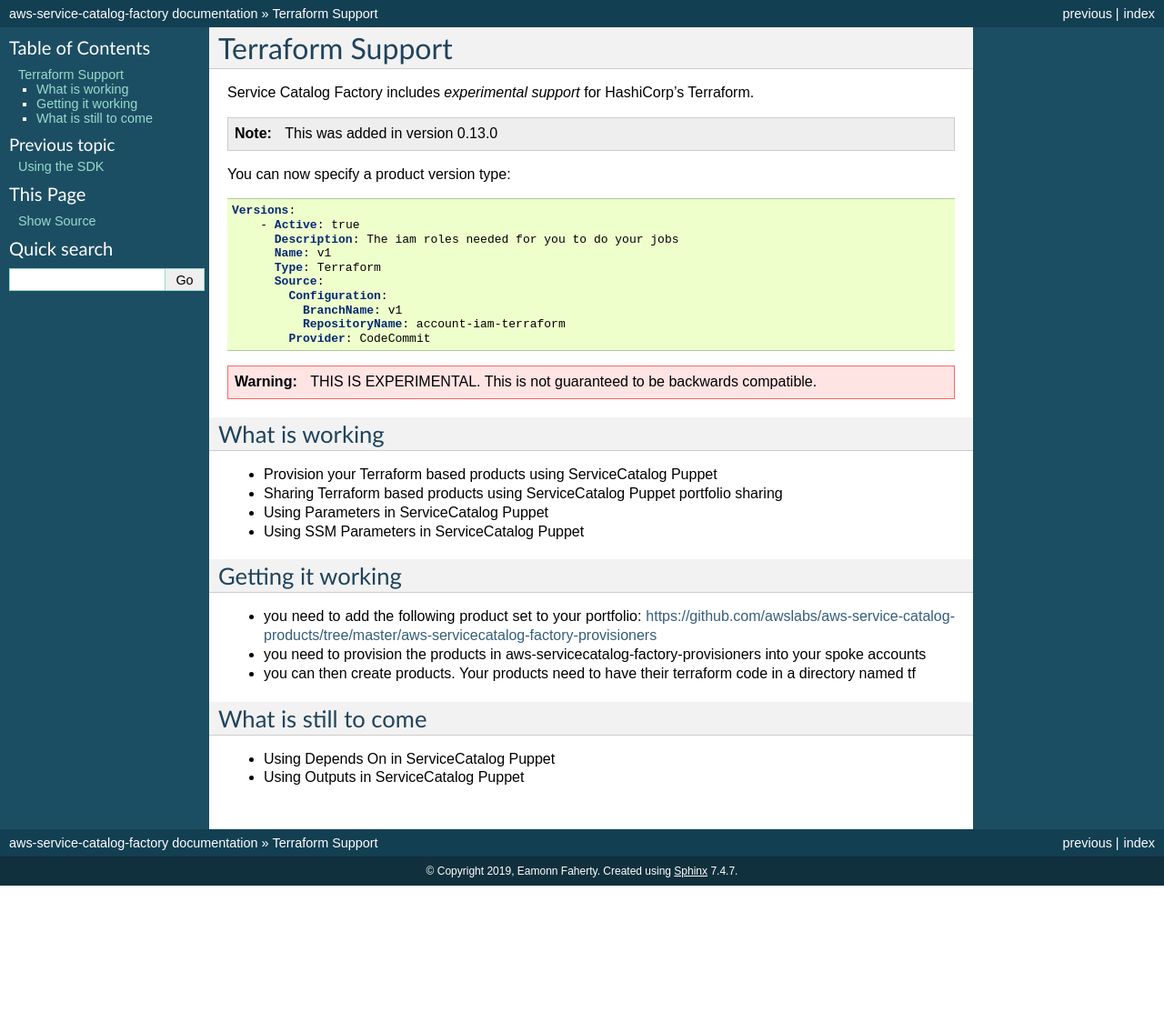
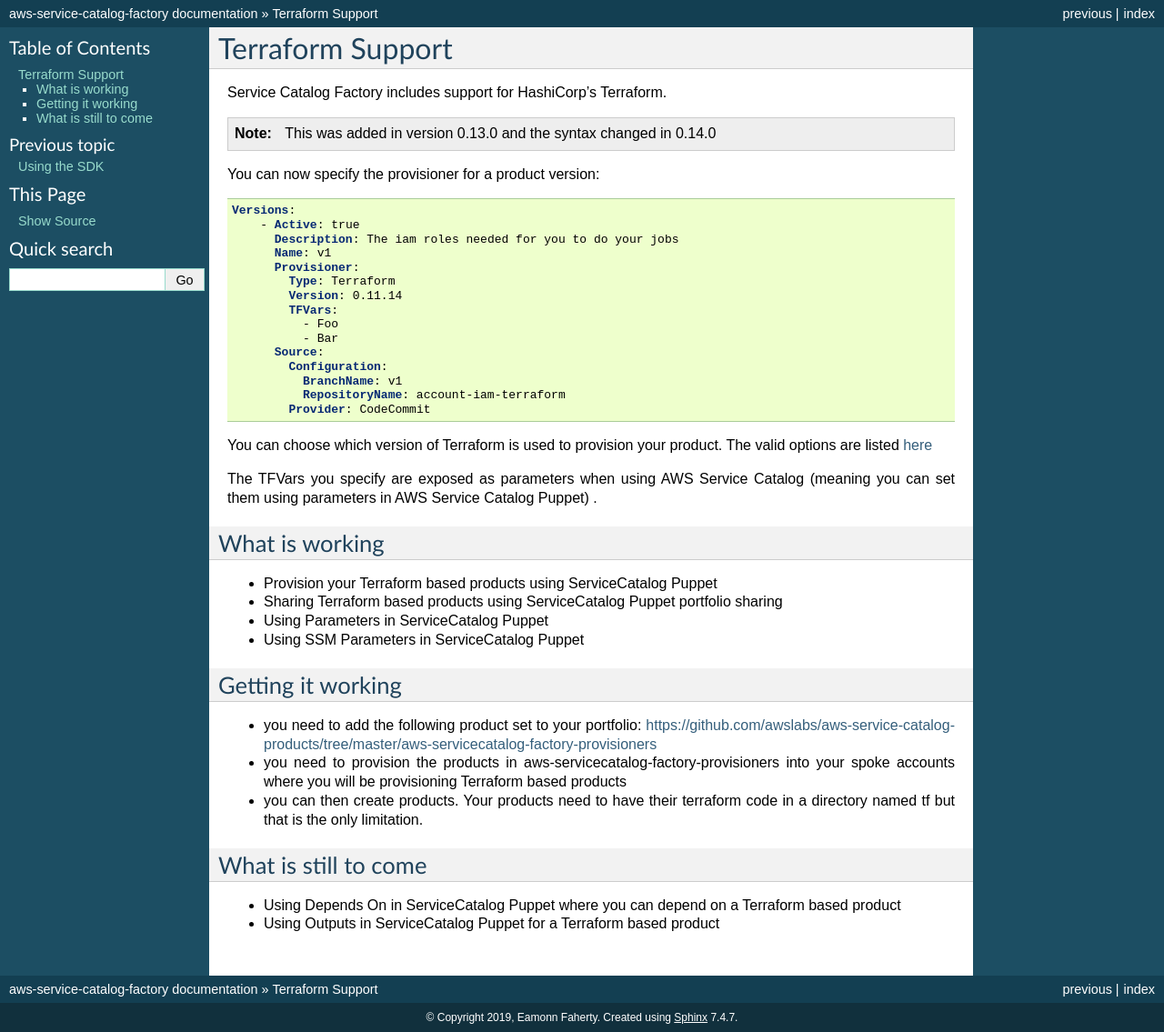
Before and after one commit to awslabs/aws-service-catalog-factory, a Sphinx documentation site: the page built from docs/source/factory/terraform_support.rst, in a window 1280 px wide. Shown: the whole page at 91% size. Built offline with Sphinx 7.4.7, drawn with Linux system fonts in a browser that asks for light colours; before the commit the page ends 974 px from its top, so only the background shows below that.

Commit message:
improving

```diff
--- a/docs/source/factory/terraform_support.rst
+++ b/docs/source/factory/terraform_support.rst
@@ -1,13 +1,13 @@
 Terraform Support
 =================
 
-Service Catalog Factory includes *experimental support* for HashiCorp's Terraform.
+Service Catalog Factory includes support for HashiCorp's Terraform.
 
 .. note::
 
-    This was added in version 0.13.0
+    This was added in version 0.13.0 and the syntax changed in 0.14.0
 
-You can now specify a product version type:
+You can now specify the provisioner for a product version:
 
 .. code-block:: yaml
 
@@ -15,17 +15,21 @@
         - Active: true
           Description: The iam roles needed for you to do your jobs
           Name: v1
-          Type: Terraform
+          Provisioner:
+            Type: Terraform
+            Version: 0.11.14
+            TFVars:
+              - Foo
+              - Bar
           Source:
             Configuration:
               BranchName: v1
               RepositoryName: account-iam-terraform
             Provider: CodeCommit
 
-.. warning::
+You can choose which version of Terraform is used to provision your product.  The valid options are listed `here <https://releases.hashicorp.com/terraform/>`_
 
-    THIS IS EXPERIMENTAL.  This is not guaranteed to be backwards compatible.
-
+The TFVars you specify are exposed as parameters when using AWS Service Catalog (meaning you can set them using parameters in AWS Service Catalog Puppet) .
 
 What is working
 ---------------
@@ -37,10 +41,10 @@
 Getting it working
 ------------------
 - you need to add the following product set to your portfolio: https://github.com/awslabs/aws-service-catalog-products/tree/master/aws-servicecatalog-factory-provisioners
-- you need to provision the products in aws-servicecatalog-factory-provisioners into your spoke accounts
-- you can then create products.  Your products need to have their terraform code in a directory named tf
+- you need to provision the products in aws-servicecatalog-factory-provisioners into your spoke accounts where you will be provisioning Terraform based products
+- you can then create products.  Your products need to have their terraform code in a directory named tf but that is the only limitation.
 
 What is still to come
 ---------------------
-- Using Depends On in ServiceCatalog Puppet
-- Using Outputs in ServiceCatalog Puppet
+- Using Depends On in ServiceCatalog Puppet where you can depend on a Terraform based product
+- Using Outputs in ServiceCatalog Puppet for a Terraform based product
```
